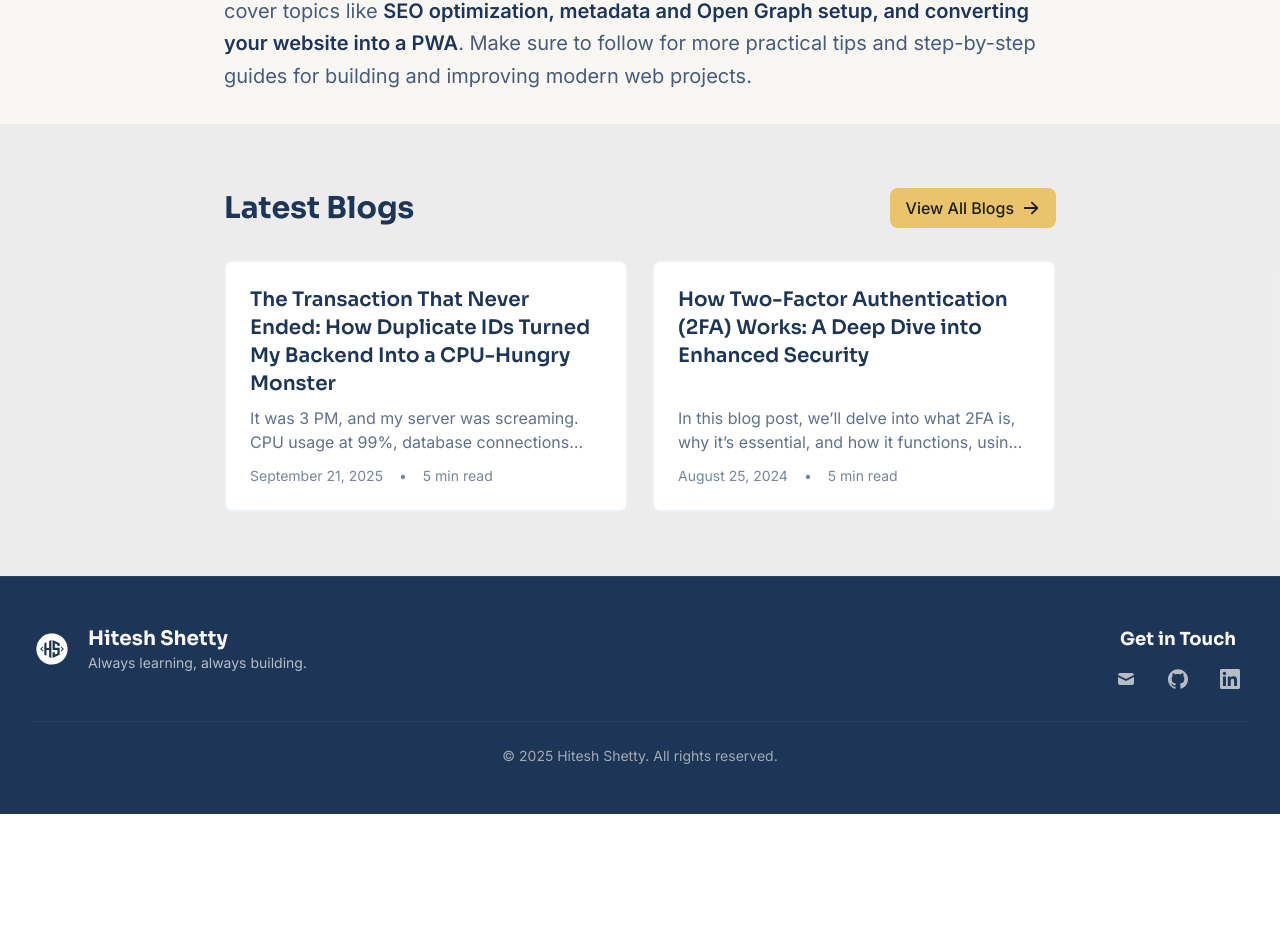
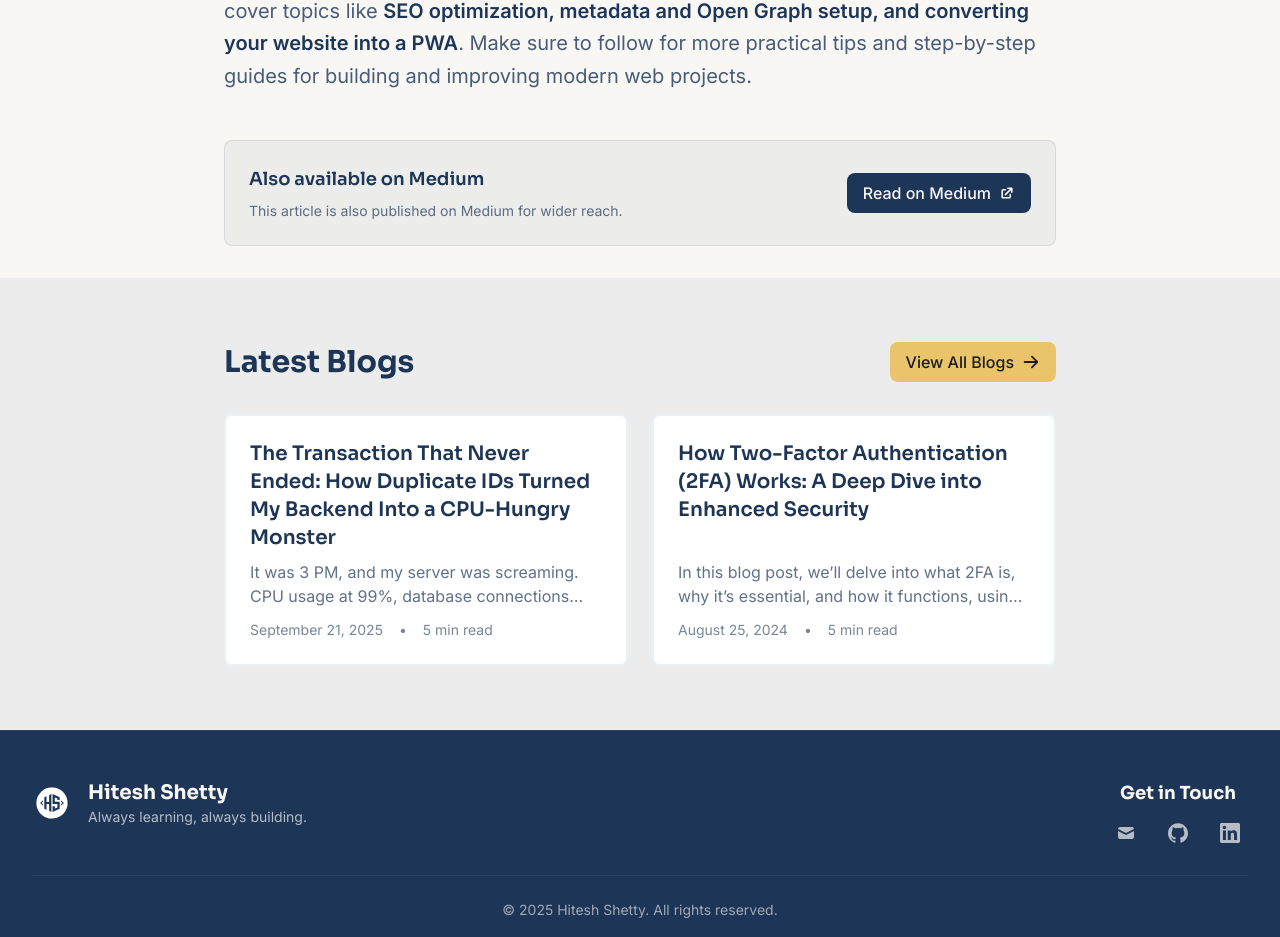
Before and after one commit to hiteshshetty-dev/hiteshshetty.com, a Next.js app: page /blogs/deploying-a-next-js-static-site-on-github-pages-with-a-custom-domain in a window 1280 px wide. Shown: the part 10652-11589 px from the top of the page. Before the commit the page ends 11466 px from the top, so only its background shows below. Built offline with nearby package versions, Linux system fonts and the light colour scheme.

Commit message:
feat: implement BlogJsonLd component for structured data and enhance BlogLayout with Medium link

```diff
--- a/src/components/blogs/BlogLayout.tsx
+++ b/src/components/blogs/BlogLayout.tsx
@@ -5,8 +5,10 @@ import {
   HiArrowRight,
   HiCalendar,
   HiClock,
+  HiExternalLink,
   HiTag,
 } from "react-icons/hi";
+import BlogJsonLd from "@/components/ui/BlogJsonLd";
 import blogsData from "@/data/blogs.json";
 
 interface BlogLayoutProps {
@@ -23,6 +25,7 @@ export default function BlogLayout({ children, slug }: BlogLayoutProps) {
   const tags = blogData?.tags || [];
   const readingTime = blogData?.readingTime || "5 min read";
   const image = blogData?.image;
+  const mediumUrl = blogData?.url;
 
   const formatDate = (dateString: string) => {
     return new Date(dateString).toLocaleDateString("en-US", {
@@ -33,6 +36,19 @@ export default function BlogLayout({ children, slug }: BlogLayoutProps) {
   };
 
   return (
+    <>
+      {blogData && (
+        <BlogJsonLd
+          title={title}
+          description={summary || ""}
+          date={publishedAt || ""}
+          url={`https://hiteshshetty.com/blogs/${slug}`}
+          image={`https://hiteshshetty.com${image}`}
+          author="Hitesh Shetty"
+          tags={tags}
+          readingTime={readingTime}
+        />
+      )}
       <div className="min-h-screen bg-brand-beige">
         <header className="bg-brand-navy text-brand-beige py-16">
           <div className="max-w-4xl mx-auto px-4 sm:px-6 lg:px-8">
@@ -108,6 +124,30 @@ export default function BlogLayout({ children, slug }: BlogLayoutProps) {
           <div className="prose prose-sm sm:prose-base lg:prose-lg xl:prose-xl prose-code:before:content-none prose-code:after:content-none max-w-none overflow-x-hidden">
             {children}
           </div>
+
+          {mediumUrl && (
+            <div className="mt-12 p-6 bg-brand-navy/5 rounded-lg border border-brand-navy/10">
+              <div className="flex items-center justify-between">
+                <div>
+                  <h3 className="text-lg font-semibold text-brand-navy mb-2">
+                    Also available on Medium
+                  </h3>
+                  <p className="text-brand-navy/70 text-sm">
+                    This article is also published on Medium for wider reach.
+                  </p>
+                </div>
+                <a
+                  href={mediumUrl}
+                  target="_blank"
+                  rel="noopener noreferrer"
+                  className="inline-flex items-center gap-2 px-4 py-2 bg-brand-navy text-brand-beige font-medium rounded-lg hover:bg-brand-navy/90 transition-colors"
+                >
+                  Read on Medium
+                  <HiExternalLink size={16} />
+                </a>
+              </div>
+            </div>
+          )}
         </article>
 
         <section className="bg-brand-navy/5 py-16">
@@ -151,5 +191,6 @@ export default function BlogLayout({ children, slug }: BlogLayoutProps) {
           </div>
         </section>
       </div>
+    </>
   );
 }
--- /dev/null
+++ b/src/components/ui/BlogJsonLd.tsx
@@ -0,0 +1,59 @@
+interface BlogJsonLdProps {
+  title: string;
+  description: string;
+  date: string;
+  url: string;
+  image: string;
+  author: string;
+  tags: string[];
+  readingTime: string;
+}
+
+export default function BlogJsonLd({
+  title,
+  description,
+  date,
+  url,
+  image,
+  author,
+  tags,
+  readingTime,
+}: BlogJsonLdProps) {
+  const jsonLd = {
+    "@context": "https://schema.org",
+    "@type": "Article",
+    headline: title,
+    description: description,
+    image: image,
+    datePublished: new Date(date).toISOString(),
+    dateModified: new Date(date).toISOString(),
+    author: {
+      "@type": "Person",
+      name: author,
+      url: "https://hiteshshetty.com",
+    },
+    publisher: {
+      "@type": "Person",
+      name: author,
+      url: "https://hiteshshetty.com",
+    },
+    mainEntityOfPage: {
+      "@type": "WebPage",
+      "@id": url,
+    },
+    url: url,
+    keywords: tags.join(", "),
+    articleSection: "Technology",
+    wordCount: readingTime.includes("min")
+      ? parseInt(readingTime, 10) * 200
+      : 1000,
+  };
+
+  return (
+    <script
+      type="application/ld+json"
+      // biome-ignore lint/security/noDangerouslySetInnerHtml: This is safe json created above and is valid according to schema.org
+      dangerouslySetInnerHTML={{ __html: JSON.stringify(jsonLd) }}
+    />
+  );
+}
```
Lines whose indentation alone changed are shown as unchanged.
